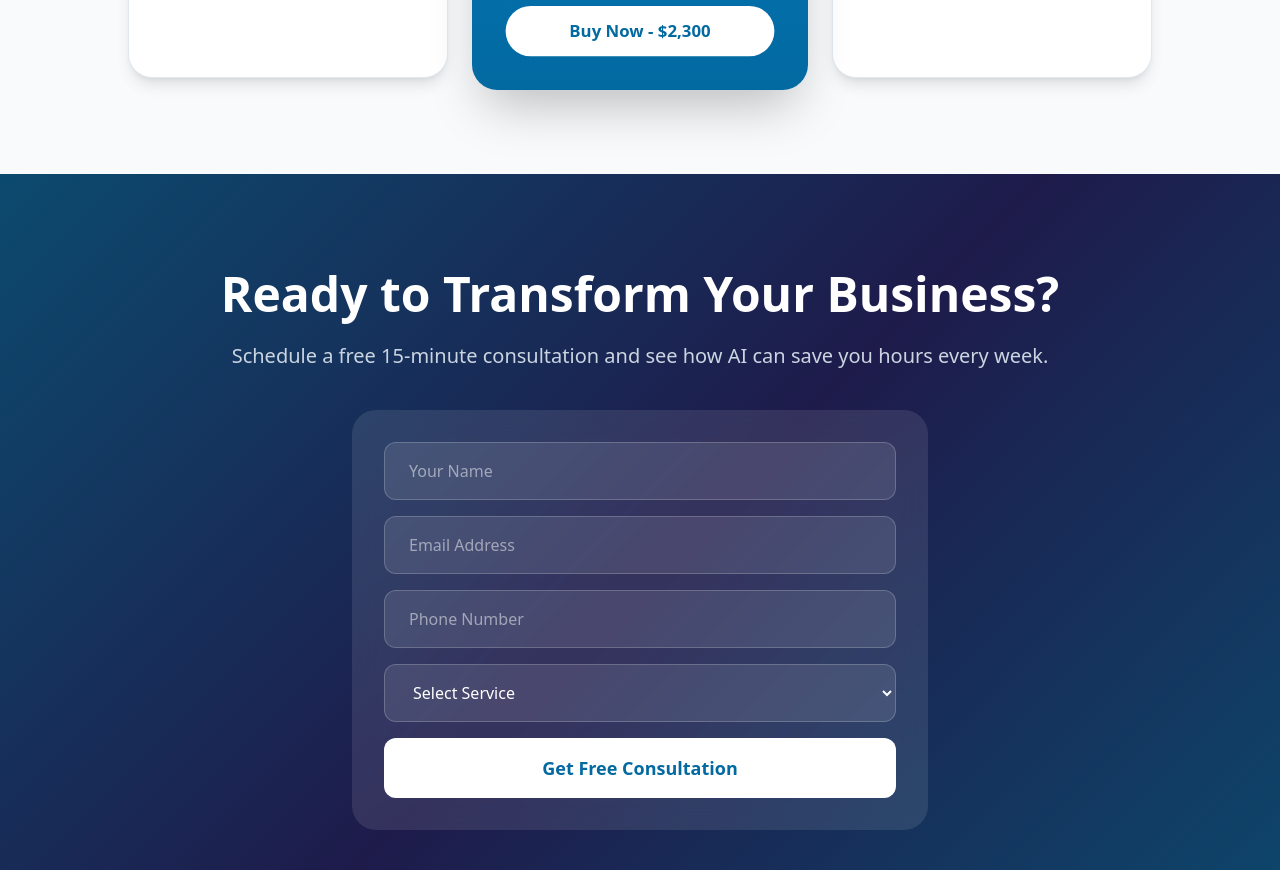
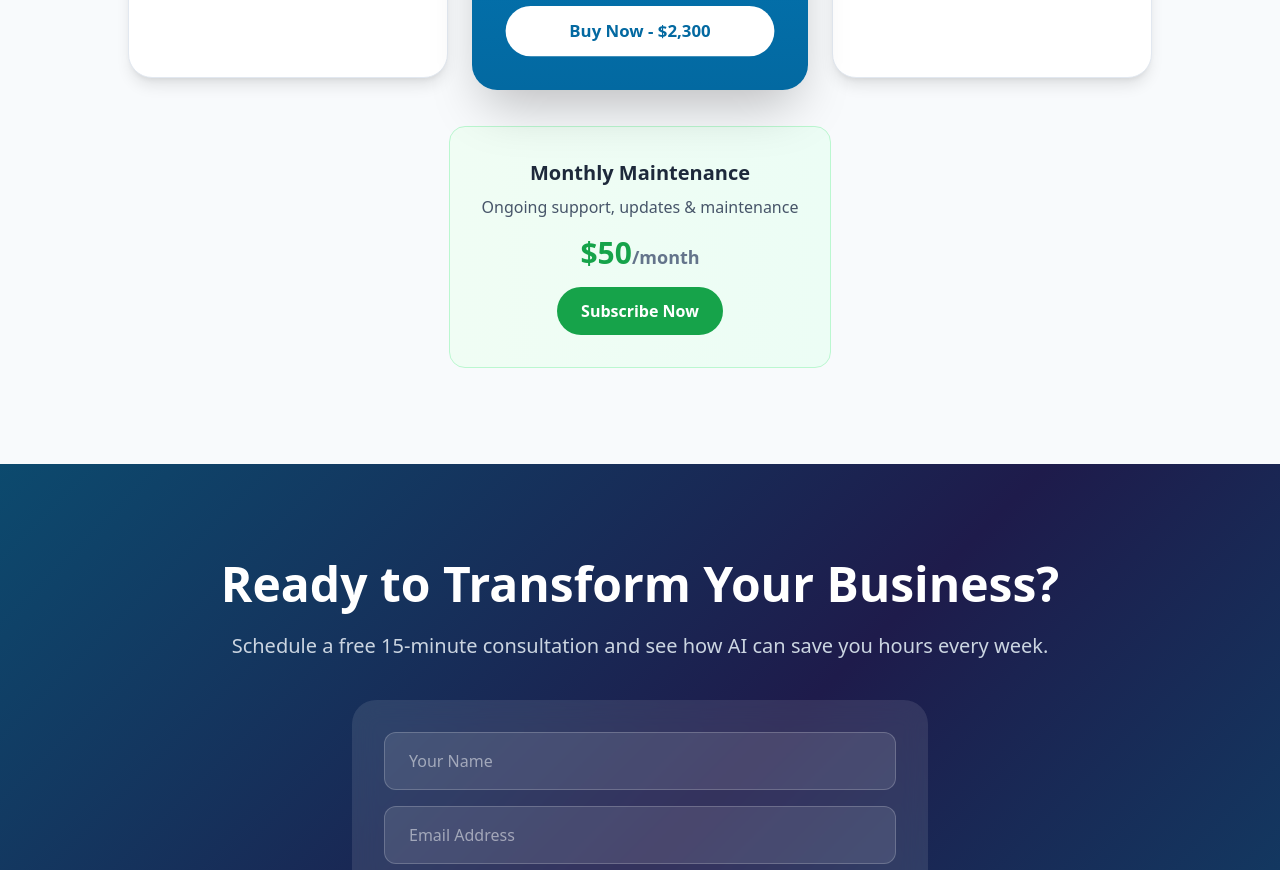
Before and after one commit to Mehulpython/nexaflow-website, a Next.js app: page / in a window 1280 px wide. Shown: the part 2880-3750 px from the top of the page. Built offline with nearby package versions, Linux system fonts and the light colour scheme.

Commit message:
Add Monthly Maintenance subscription option (0/mo)

```diff
--- a/src/app/page.tsx
+++ b/src/app/page.tsx
@@ -230,6 +230,18 @@ export default function Home() {
               <a href="https://buy.stripe.com/fZu9AN6sNbmQ9uj0YueME02" target="_blank" rel="noopener noreferrer" className="block text-center bg-slate-100 text-slate-800 px-6 py-3 rounded-full font-semibold hover:bg-slate-200 transition">Buy Now - $3,200+</a>
             </div>
           </div>
+
+          {/* Monthly Maintenance Add-on */}
+          <div className="mt-12 text-center">
+            <div className="inline-block bg-gradient-to-r from-green-50 to-emerald-50 rounded-2xl p-8 border border-green-200 max-w-md">
+              <h3 className="text-xl font-bold text-slate-800 mb-2"> Monthly Maintenance</h3>
+              <p className="text-slate-600 mb-4">Ongoing support, updates & maintenance</p>
+              <div className="text-3xl font-bold text-green-600 mb-4">$50<span className="text-lg text-slate-500">/month</span></div>
+              <a href="https://buy.stripe.com/9B69AN9EZ62w8qf8qWeME03" target="_blank" rel="noopener noreferrer" className="inline-block bg-green-600 text-white px-6 py-3 rounded-full font-semibold hover:bg-green-700 transition">
+                Subscribe Now
+              </a>
+            </div>
+          </div>
         </div>
       </section>
 
```
